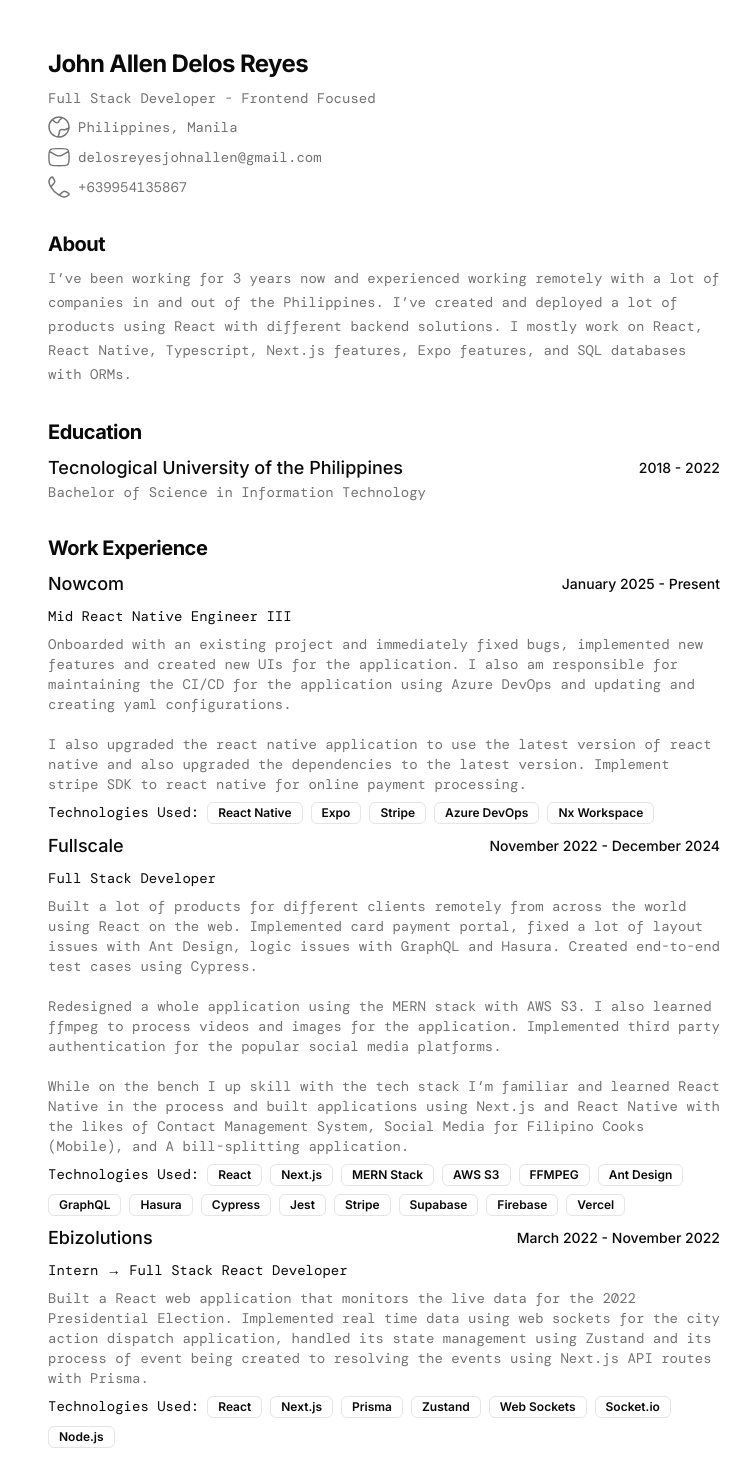
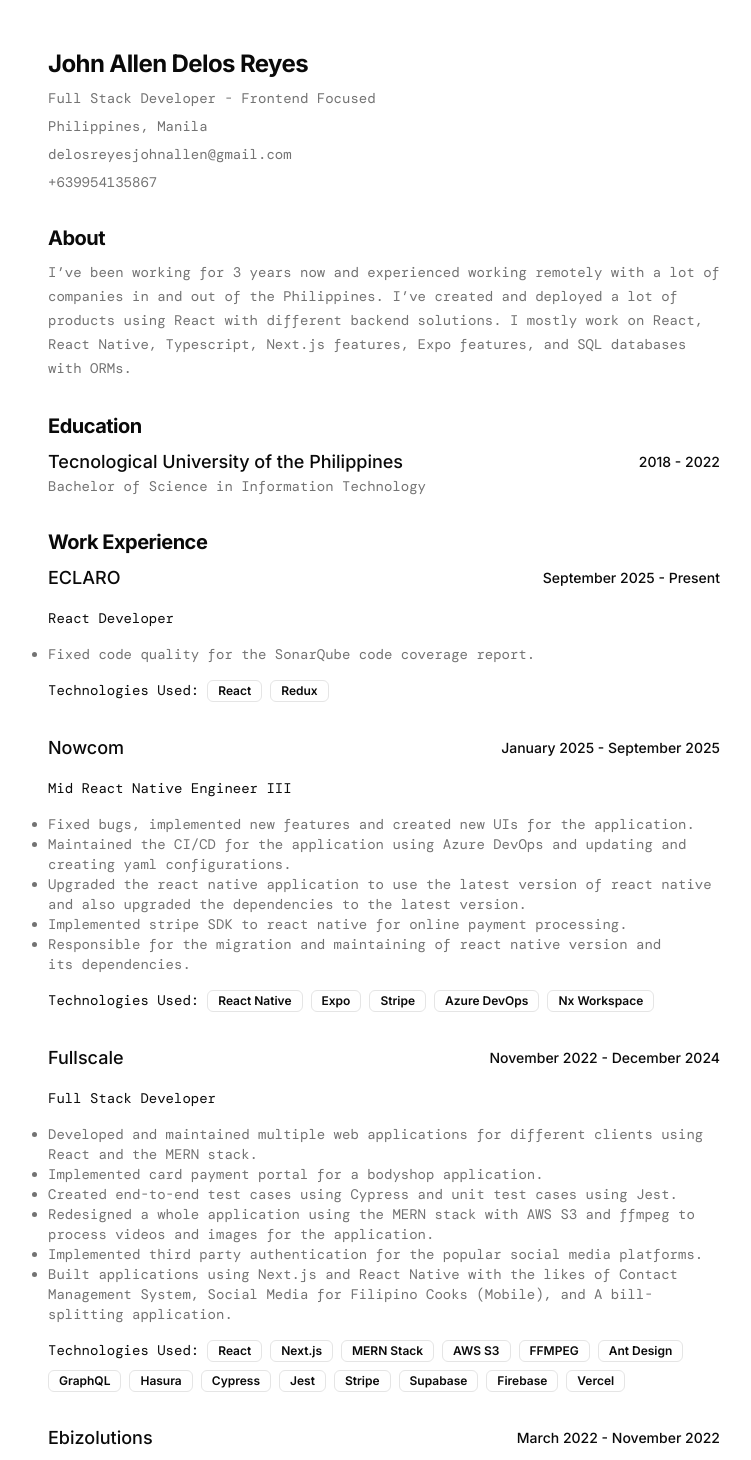
Before and after one commit to swtmply/allenwhun.dev, a Next.js app: page / in a window 1280 px wide. Shown: the top 1460 px of the page, without its empty margins (256-1007 px from the left). Built offline with nearby package versions, Linux system fonts and the light colour scheme; a web font is replaced by a local one.

Commit message:
replaced desciption with bullet points and removed icons

```diff
--- a/app/page.tsx
+++ b/app/page.tsx
@@ -1,4 +1,3 @@
-import { GlobeIcon, MailIcon, PhoneIcon } from "~/components/icons";
 import { Badge } from "~/components/ui/badge";
 import { RESUME_DATA } from "~/data/resume-data";
 
@@ -15,18 +14,17 @@
           </p>
 
           <div className="space-y-2 font-mono text-sm text-muted-foreground [&>*]:flex [&>*]:items-center [&>*]:gap-2">
+            <p>{RESUME_DATA.contact.location}</p>
             <p>
-              <GlobeIcon /> {RESUME_DATA.contact.location}
-            </p>
-            <p>
-              <MailIcon />
-              <a href={`mailto:${RESUME_DATA.contact.email}`} target="_blank">
+              <a
+                className="duration-200 hover:text-black"
+                href={`mailto:${RESUME_DATA.contact.email}`}
+                target="_blank"
+              >
                 {RESUME_DATA.contact.email}
               </a>
             </p>
-            <p>
-              <PhoneIcon /> {RESUME_DATA.contact.phone}
-            </p>
+            <p>{RESUME_DATA.contact.phone}</p>
           </div>
         </section>
 
@@ -62,9 +60,9 @@
           <h2 className="scroll-m-20 text-xl font-bold tracking-tight">
             Work Experience
           </h2>
-          <div className="flex flex-col-reverse gap-y-2">
+          <div className="flex flex-col-reverse gap-y-8">
             {RESUME_DATA.work.map((work) => (
-              <div key={`${work.company}-${work.start}`} className="space-y-2">
+              <div key={`${work.company}-${work.start}`} className="space-y-4">
                 <div className="flex items-center justify-between font-medium">
                   <h3 className="text-lg">{work.company}</h3>
                   <p className="text-sm">
@@ -72,10 +70,16 @@
                   </p>
                 </div>
                 <p className="font-mono text-sm">{work.title}</p>
-                <p className="whitespace-pre-wrap text-pretty font-mono text-sm text-muted-foreground">
-                  {work.description}
-                </p>
-                <div className="flex flex-wrap gap-2">
+
+                <ul className="whitespace-pre-wrap text-pretty font-mono text-sm text-muted-foreground">
+                  {work.bullets.map((bullet, index) => (
+                    <li key={index} className="list-disc">
+                      {bullet}
+                    </li>
+                  ))}
+                </ul>
+
+                <div className="flex flex-wrap gap-2 print:hidden">
                   <h4 className="font-mono text-sm">Technologies Used: </h4>
                   {work.stack.map((stack) => (
                     <Badge variant={"outline"} key={stack}>
--- a/data/resume-data.tsx
+++ b/data/resume-data.tsx
@@ -36,14 +36,7 @@
     },
     {
       title: "Cloud Services",
-      items: [
-        "AWS",
-        "Supabase",
-        "Firebase",
-        "Vercel",
-        "Azure DevOps",
-        "Convex",
-      ],
+      items: ["AWS", "Supabase", "Firebase", "Vercel", "Convex"],
     },
     {
       title: "Others",
@@ -55,6 +48,7 @@
         "Playwright",
         "FFMPEG",
         "Clerk",
+        "Azure DevOps",
       ],
     },
   ],
@@ -64,6 +58,11 @@
       title: "Freelance Developer",
       start: "January 2022",
       end: "Present",
+      bullets: [
+        "Built multiple web applications for different clients using React and Next.js.",
+        "Created and designed UIs for different applications using Shadcn UI and Tailwind CSS.",
+        "Implemented authentication using Clerk, NextAuth and Firebase Authentication.",
+      ],
       description:
         "I also built some projects using my primary React tech stack for a lot of different clients across the world. I showcased my technical and communication skills with the clients to provide and give them the best service and support.\n\nThe highlight of my freelancing experience is the freedom to use anything that I learned and cultivated throughout the years of working in the industry. I also did learn a lot of experiences that you will never be able to learn at school or in the internet.",
       stack: [
@@ -86,6 +85,12 @@
       title: "Intern → Full Stack React Developer",
       start: "March 2022",
       end: "November 2022",
+      bullets: [
+        "Developed a web application that monitors the live data for the 2022 Presidential Election.",
+        "Implemented real time data using web sockets for the city action dispatch application.",
+        "Handled state management using Zustand.",
+        "Created Next.js API routes with Prisma to handle the process of event being created to resolving the events.",
+      ],
       description:
         "Built a React web application that monitors the live data for the 2022 Presidential Election. Implemented real time data using web sockets for the city action dispatch application, handled its state management using Zustand and its process of event being created to resolving the events using Next.js API routes with Prisma.",
       stack: [
@@ -104,6 +109,14 @@
       title: "Full Stack Developer",
       start: "November 2022",
       end: "December 2024",
+      bullets: [
+        "Developed and maintained multiple web applications for different clients using React and the MERN stack.",
+        "Implemented card payment portal for a bodyshop application.",
+        "Created end-to-end test cases using Cypress and unit test cases using Jest.",
+        "Redesigned a whole application using the MERN stack with AWS S3 and ffmpeg to process videos and images for the application.",
+        "Implemented third party authentication for the popular social media platforms.",
+        "Built applications using Next.js and React Native with the likes of Contact Management System, Social Media for Filipino Cooks (Mobile), and A bill-splitting application.",
+      ],
       description:
         "Built a lot of products for different clients remotely from across the world using React on the web. Implemented card payment portal, fixed a lot of layout issues with Ant Design, logic issues with GraphQL and Hasura. Created end-to-end test cases using Cypress. \n\nRedesigned a whole application using the MERN stack with AWS S3. I also learned ffmpeg to process videos and images for the application. Implemented third party authentication for the popular social media platforms. \n\nWhile on the bench I up skill with the tech stack I’m familiar and learned React Native in the process and built applications using Next.js and React Native with the likes of Contact Management System, Social Media for Filipino Cooks (Mobile), and A bill-splitting application.",
       stack: [
@@ -128,10 +141,26 @@
       link: "",
       title: "Mid React Native Engineer III",
       start: "January 2025",
-      end: "Present",
+      end: "September 2025",
+      bullets: [
+        "Fixed bugs, implemented new features and created new UIs for the application.",
+        "Maintained the CI/CD for the application using Azure DevOps and updating and creating yaml configurations.",
+        "Upgraded the react native application to use the latest version of react native and also upgraded the dependencies to the latest version.",
+        "Implemented stripe SDK to react native for online payment processing.",
+        "Responsible for the migration and maintaining of react native version and its dependencies.",
+      ],
       description:
         "Onboarded with an existing project and immediately fixed bugs, implemented new features and created new UIs for the application. I also am responsible for maintaining the CI/CD for the application using Azure DevOps and updating and creating yaml configurations. \n\nI also upgraded the react native application to use the latest version of react native and also upgraded the dependencies to the latest version. Implement stripe SDK to react native for online payment processing.",
       stack: ["React Native", "Expo", "Stripe", "Azure DevOps", "Nx Workspace"],
+    },
+    {
+      company: "ECLARO",
+      link: "",
+      title: "React Developer",
+      start: "September 2025",
+      end: "Present",
+      bullets: ["Fixed code quality for the SonarQube code coverage report."],
+      stack: ["React", "Redux"],
     },
   ],
   projects: [
```
